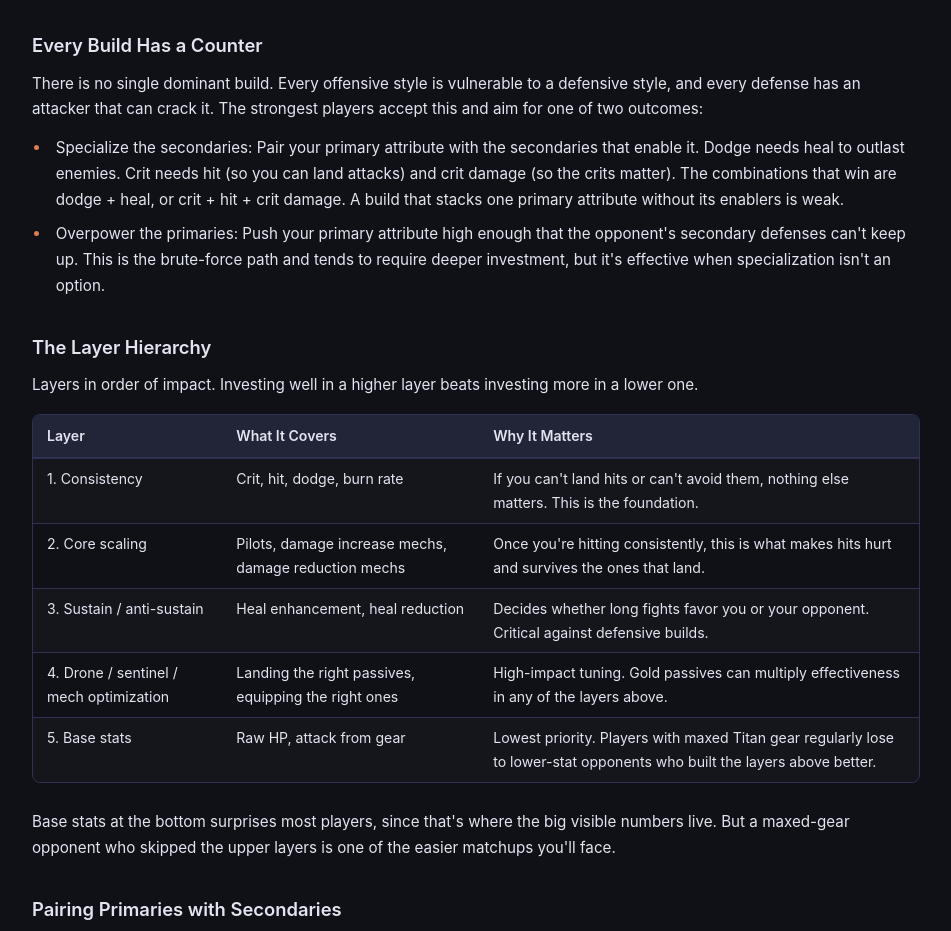
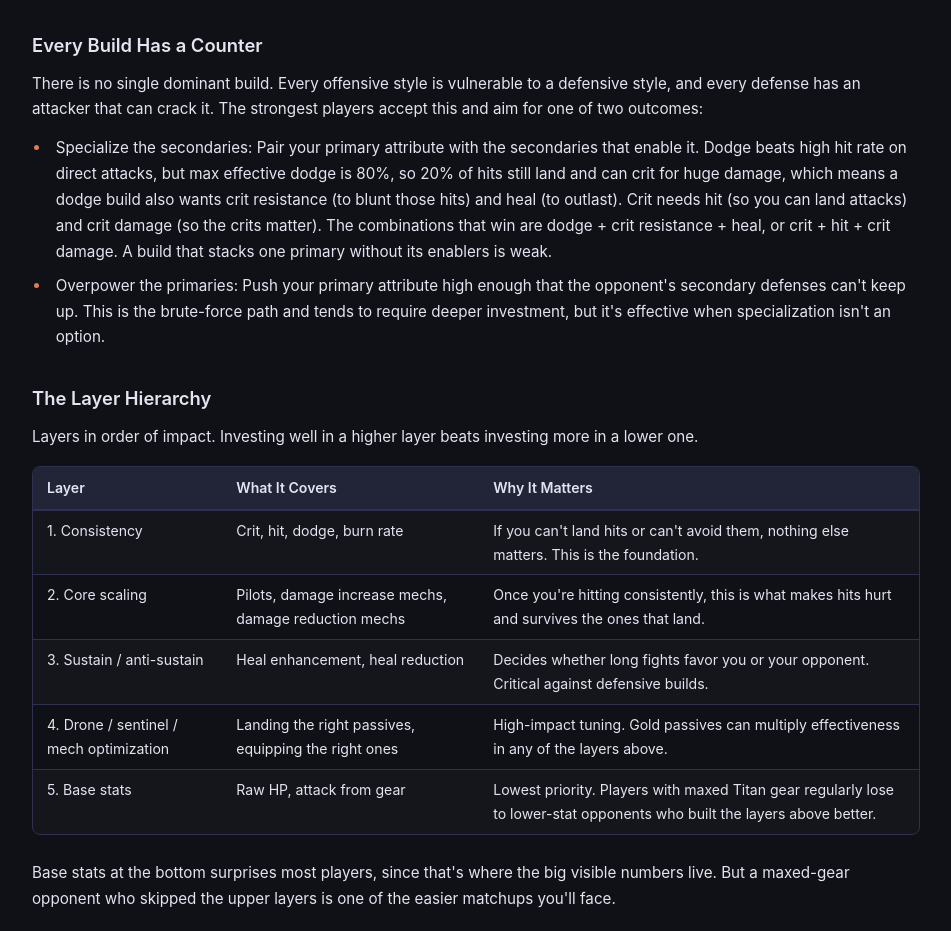
Before and after one commit to jlehrbaum/ashpool-strategy-guide, a plain HTML site: page index.html in a window 1280 px wide. Shown: the part 3300-4231 px from the top of the page, without its empty margins (304-1255 px from the left). Drawn offline with Linux system fonts and the light colour scheme.

Commit message:
Add crit resistance to the dodge-build enabler combo
Dodge builds need crit resistance alongside heal, not just heal.
Max effective dodge is 80% net, so 20% of hits still land and can
crit for huge damage. Without crit resistance, those crits wallop
through what the dodge build was supposed to prevent.

New winning combo: dodge + crit resistance + heal.

Co-Authored-By: Claude Opus 4.7 (1M context) <noreply@anthropic.com>

```diff
--- a/index.html
+++ b/index.html
@@ -578,7 +578,7 @@
 <p>The game has way more possible builds than you can afford to tune, especially f2p. Three ideas drive the rest of this section: every build has a counter, the layers you optimize matter more than your raw power level, and pairing a primary attribute with the right secondaries is what makes a build actually win.</p>
 <h2 id="every-build-has-a-counter">Every Build Has a Counter</h2>
 <p>There is no single dominant build. Every offensive style is vulnerable to a defensive style, and every defense has an attacker that can crack it. The strongest players accept this and aim for one of two outcomes:</p>
-<ul><li>Specialize the secondaries: Pair your primary attribute with the secondaries that enable it. Dodge needs heal to outlast enemies. Crit needs hit (so you can land attacks) and crit damage (so the crits matter). The combinations that win are dodge + heal, or crit + hit + crit damage. A build that stacks one primary attribute without its enablers is weak.</li>
+<ul><li>Specialize the secondaries: Pair your primary attribute with the secondaries that enable it. Dodge beats high hit rate on direct attacks, but max effective dodge is 80%, so 20% of hits still land and can crit for huge damage, which means a dodge build also wants crit resistance (to blunt those hits) and heal (to outlast). Crit needs hit (so you can land attacks) and crit damage (so the crits matter). The combinations that win are dodge + crit resistance + heal, or crit + hit + crit damage. A build that stacks one primary without its enablers is weak.</li>
 <li>Overpower the primaries: Push your primary attribute high enough that the opponent&#x27;s secondary defenses can&#x27;t keep up. This is the brute-force path and tends to require deeper investment, but it&#x27;s effective when specialization isn&#x27;t an option.</li>
 </ul><h2 id="the-layer-hierarchy">The Layer Hierarchy</h2>
 <p>Layers in order of impact. Investing well in a higher layer beats investing more in a lower one.</p>
```
